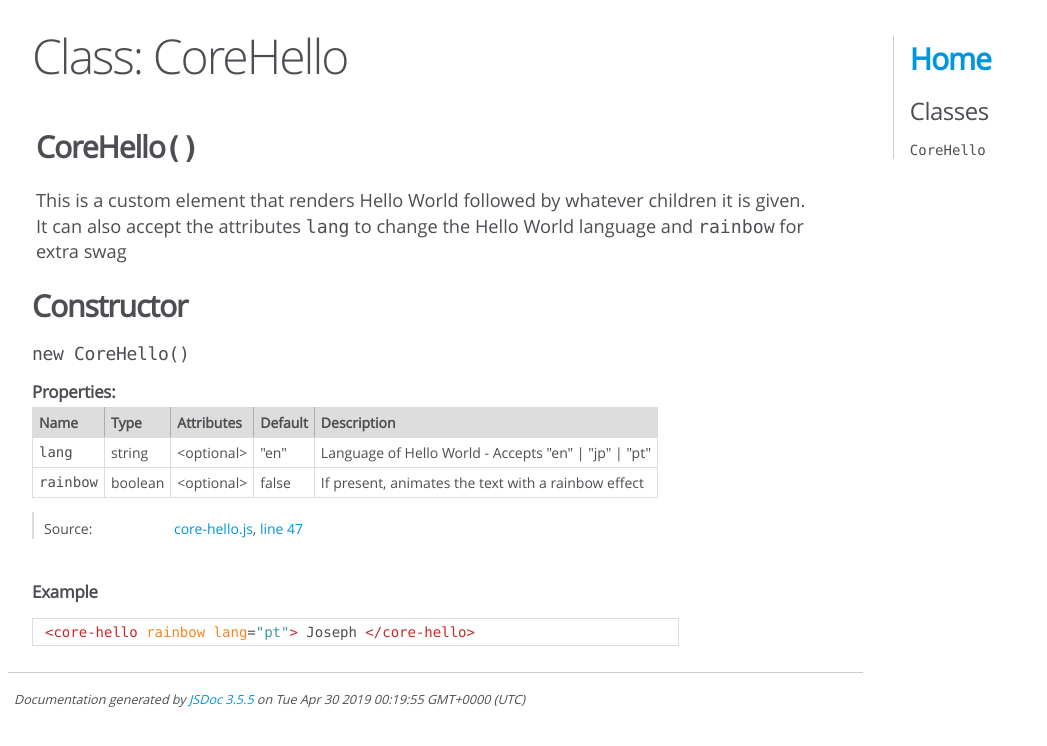
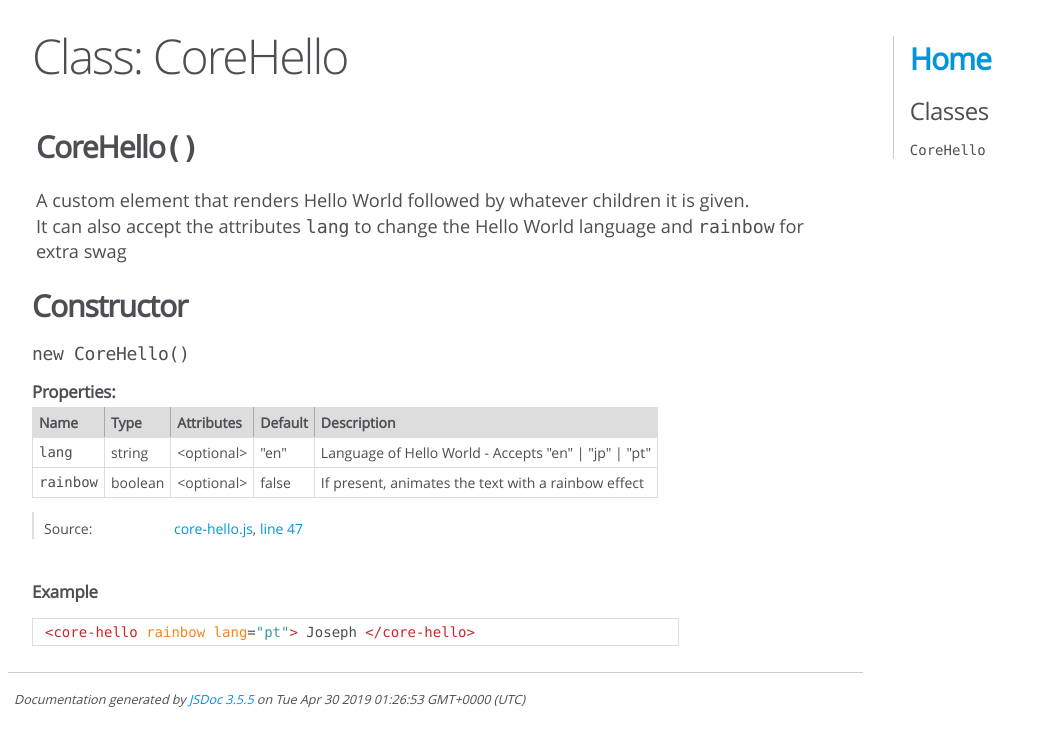
Before and after one commit to ucsd-cse112-sp19/The-Ace-Project, a Jekyll site: the page doc/CoreHello.html, which Jekyll copies as it is, in a window 1280 px wide. Shown: the top 746 px of the page, without its empty margins (0-1047 px from the left). Built offline with Jekyll 4.4.1, drawn with Linux system fonts in a browser that asks for light colours.

Commit message:
Latest documentation. Successful build 88 auto-pushed to gh-pages.

```diff
--- a/doc/CoreHello.html
+++ b/doc/CoreHello.html
@@ -30,7 +30,7 @@
 
         <h2><span class="attribs"><span class="type-signature"></span></span>CoreHello<span class="signature">()</span><span class="type-signature"></span></h2>
 
-            <div class="class-description">This is a custom element that renders Hello World followed by whatever
+            <div class="class-description">A custom element that renders Hello World followed by whatever
 children it is given. </br>
 It can also accept the attributes <code>lang</code> to change the
 Hello World language and <code>rainbow</code> for extra swag</div>
@@ -274,7 +274,7 @@ Hello World language and <code>rainbow</code> for extra swag</div>
 <br class="clear">
 
 <footer>
-    Documentation generated by <a href="https://github.com/jsdoc3/jsdoc">JSDoc 3.5.5</a> on Tue Apr 30 2019 00:19:55 GMT+0000 (UTC)
+    Documentation generated by <a href="https://github.com/jsdoc3/jsdoc">JSDoc 3.5.5</a> on Tue Apr 30 2019 01:26:53 GMT+0000 (UTC)
 </footer>
 
 <script> prettyPrint(); </script>
--- a/doc/core-hello.js.html
+++ b/doc/core-hello.js.html
@@ -64,7 +64,7 @@ const langMap = {
 };
 
 /**
- * This is a custom element that renders Hello World followed by whatever
+ * A custom element that renders Hello World followed by whatever
  * children it is given. &lt;/br>
  * It can also accept the attributes &lt;code>lang&lt;/code> to change the
  * Hello World language and &lt;code>rainbow&lt;/code> for extra swag
@@ -113,7 +113,7 @@ window.customElements.define('core-hello', CoreHello);
 <br class="clear">
 
 <footer>
-    Documentation generated by <a href="https://github.com/jsdoc3/jsdoc">JSDoc 3.5.5</a> on Tue Apr 30 2019 00:19:55 GMT+0000 (UTC)
+    Documentation generated by <a href="https://github.com/jsdoc3/jsdoc">JSDoc 3.5.5</a> on Tue Apr 30 2019 01:26:53 GMT+0000 (UTC)
 </footer>
 
 <script> prettyPrint(); </script>
--- a/doc/index.html
+++ b/doc/index.html
@@ -56,7 +56,7 @@
 <br class="clear">
 
 <footer>
-    Documentation generated by <a href="https://github.com/jsdoc3/jsdoc">JSDoc 3.5.5</a> on Tue Apr 30 2019 00:19:55 GMT+0000 (UTC)
+    Documentation generated by <a href="https://github.com/jsdoc3/jsdoc">JSDoc 3.5.5</a> on Tue Apr 30 2019 01:26:53 GMT+0000 (UTC)
 </footer>
 
 <script> prettyPrint(); </script>
```
